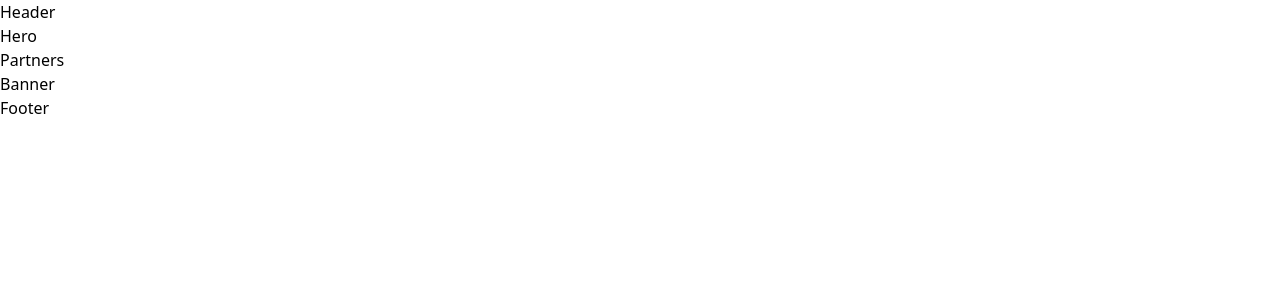
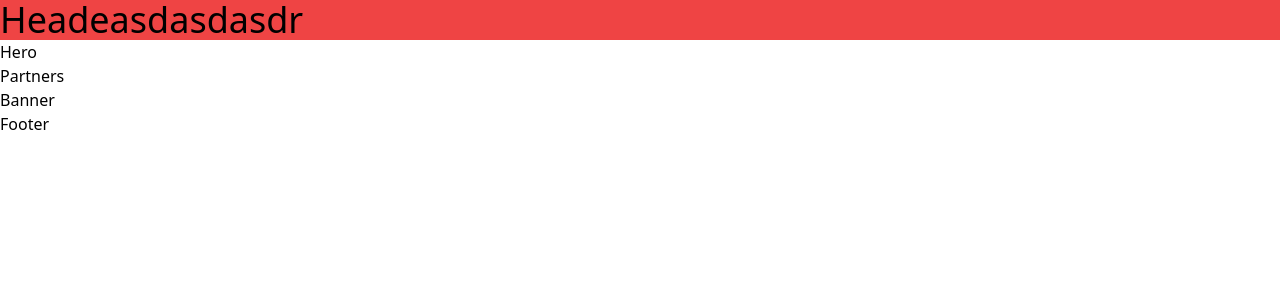
Before and after one commit to tomasvivaldi/techhub-by-akatsuki, a Next.js app: page / in a window 1280 px wide. Shown: the top 300 px of the page. Built offline with nearby package versions, Linux system fonts and the light colour scheme.

Commit message:
base code fix

```diff
--- a/componentes/Header.tsx
+++ b/app/componentes/Header.tsx
@@ -1,7 +1,7 @@
 import React from "react";
 
 function Header() {
-  return <div>Header</div>;
+  return <div className="text-4xl bg-red-500">Headeasdasdasdr</div>;
 }
 
 export default Header;
```
Also changed, not shown: app/page.tsx (+5 -5 lines), app/componentes/Banner.tsx (renamed from componentes/Banner.tsx), app/componentes/Footer.tsx (renamed from componentes/Footer.tsx), app/componentes/Hero.tsx (renamed from componentes/Hero.tsx), app/componentes/Partners.tsx (renamed from componentes/Partners.tsx).
